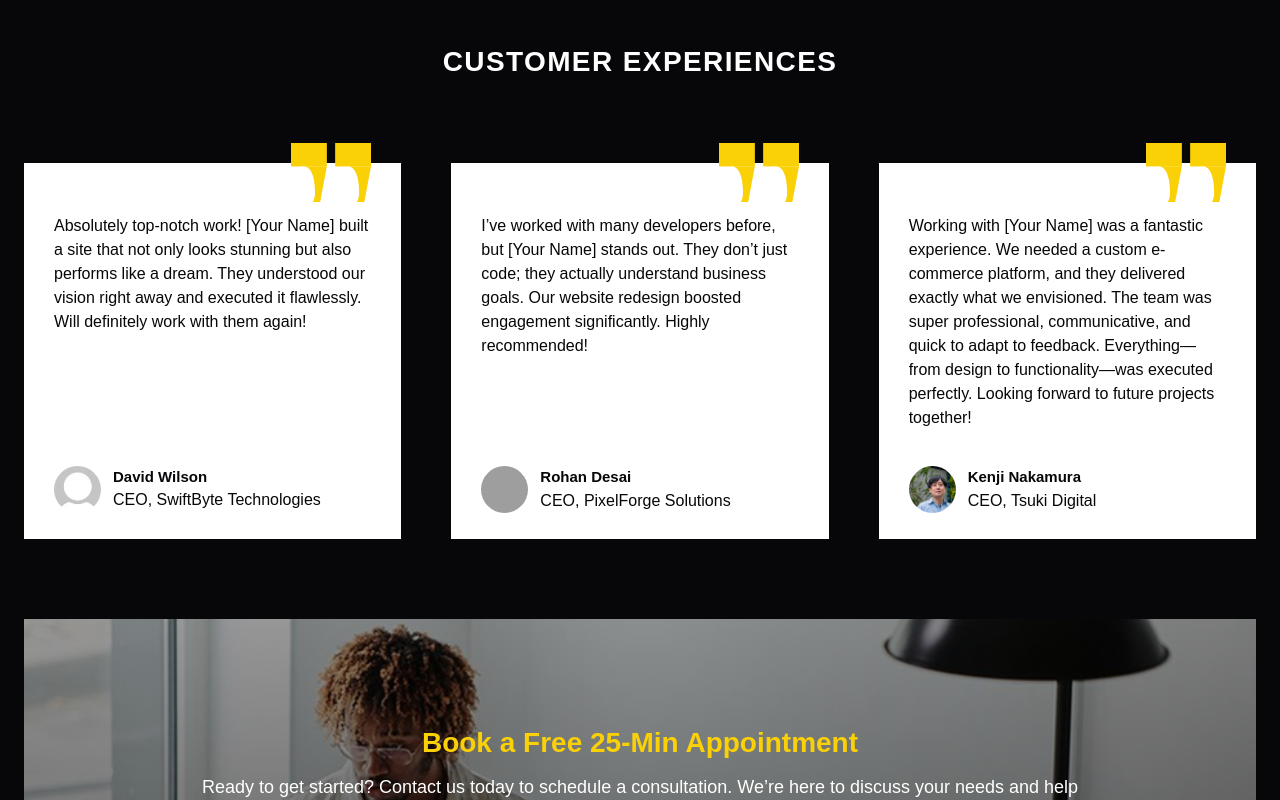
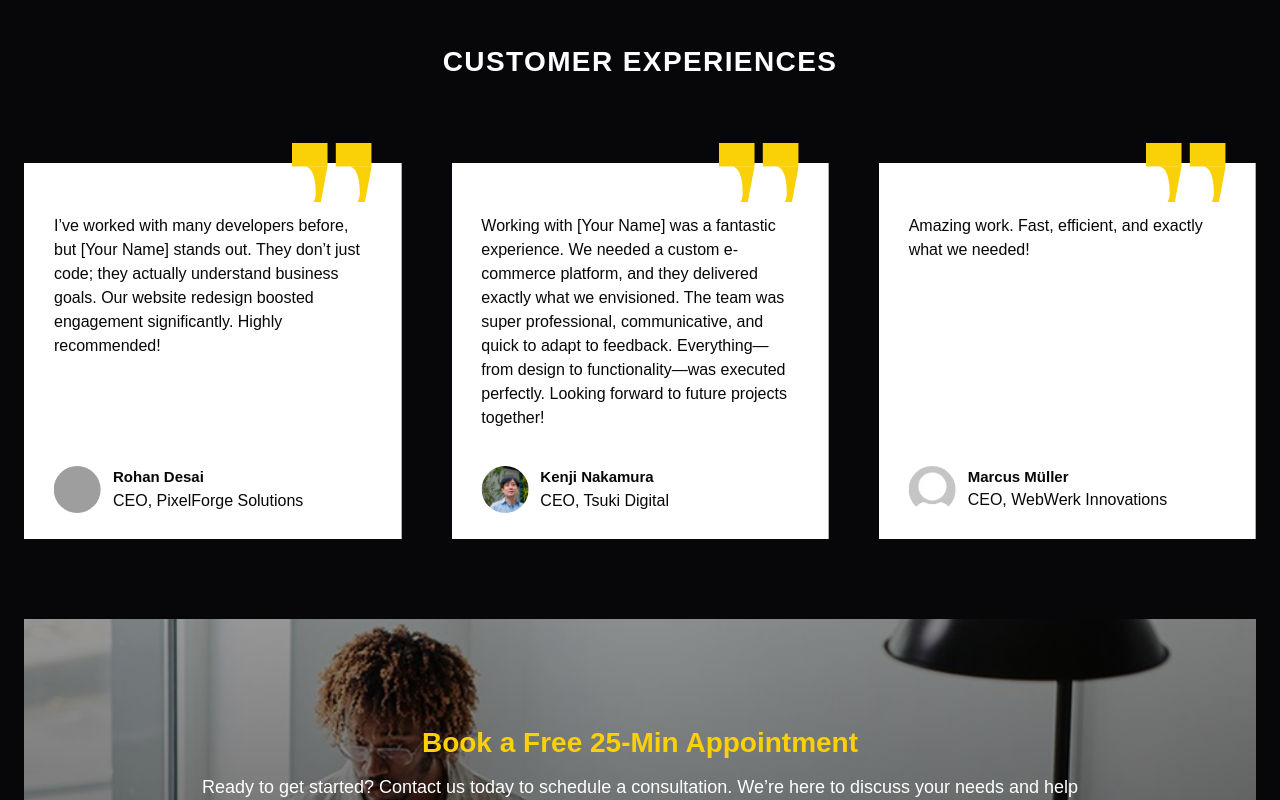
Before and after one commit to fizzza1/boltzshift-vercel, a React (Vite) app: page / in a window 1280 px wide. Shown: the part 2200-3000 px from the top of the page. Built offline with nearby package versions, Linux system fonts and the light colour scheme; grey boxes are pictures that could not be loaded; a web font is replaced by a local one.

Commit message:
first commit

```diff
--- a/src/index.css
+++ b/src/index.css
@@ -61,11 +61,7 @@ h1 {
 
 h2 {
   font-weight: bold;
-  /* <<<<<<< HEAD */
-  /* font-size: 52px; */
-  /* ======= */
   font-size: 28px;
-  /* >>>>>>> origin/fizza */
 }
 
 h3 {
--- a/src/pages/Components/TestimonialPage.jsx
+++ b/src/pages/Components/TestimonialPage.jsx
@@ -1,8 +1,6 @@
 import React from "react";
 import { Swiper, SwiperSlide } from "swiper/react";
 import "swiper/css";
-import girl from "../../assets/Images/girl.png";
-import companyLogo from "../../assets/Images/companyLogo.png";
 import JapaneseCeo from "/src/assets/Images/CEO.Takuya.jpg";
 import UAECeo from "/src/assets/Images/cheerful-indian-businessman-smiling-closeup-portrait-jobs-career-campaign_53876-129417.jpg"
 import testimonialSign from "../../assets/testimonial-sign.svg";
@@ -17,24 +15,24 @@ function TestimonialPage() {
 
       </h2>
       <Swiper
-        // modules={[Autoplay]}
+        modules={[Autoplay]}
         spaceBetween={50}
         slidesPerView={3}
         scrollbar={{ draggable: true }}
         pagination={{ clickable: true }}
         onSlideChange={() => console.log("slide change")}
         onSwiper={(swiper) => console.log(swiper)}
-        // loop={true}
-        // autoplay={{
-        //   delay: "3000",
-        //   disableOnInteraction: false,
-        // }}
+        loop={true}
+        autoplay={{
+          delay: "3000",
+          disableOnInteraction: false,
+        }}
         breakpoints={{
           290: { slidesPerView: 1 },
           768: { slidesPerView: 2 },
           1024: { slidesPerView: 3 },
         }}
-        // loopedSlides={4} // Set this to the number of slides
+        loopedSlides={4} // Set this to the number of slides
       >
         {/* <SwiperSlide>
           <Testimonials description="Working with [Your Name] was a fantastic experience. We needed a custom e-commerce platform, and they delivered exactly what we envisioned. The team was super professional, communicative, and quick to adapt to feedback. Everything—from design to functionality—was executed perfectly. Looking forward to future projects together!"
--- a/tailwind.config.js
+++ b/tailwind.config.js
@@ -2,7 +2,7 @@
 export default {
   content: [
     "./index.html",
-    "./src/**/*.{js,ts,jsx,tsx}",  // ✅ Make sure this is correct
+    "./src/**/*.{js,ts,jsx,tsx}",
   ],
   theme: {
     extend: {},
```
Also changed, not shown: src/Components/Plan.jsx (+11 -7 lines).
